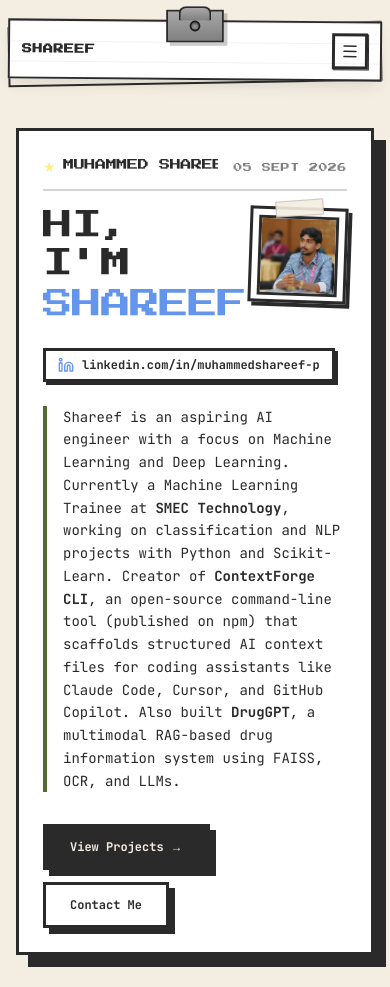
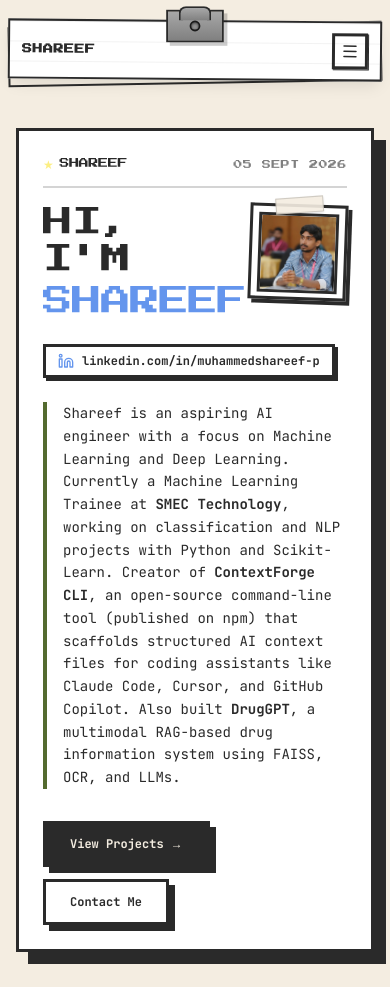
Before and after one commit to ShareefMuhammed/portfolio, a Next.js app: page / in a window 390 px wide. Built offline with nearby package versions, Linux system fonts and the light colour scheme.

Commit message:
fix: shorten Home kicker text and fix mobile overflow/truncation

```diff
--- a/app/page.tsx
+++ b/app/page.tsx
@@ -30,10 +30,10 @@
         <div className="border-sketch border-ink shadow-sketch-xl relative bg-surface p-6 sm:p-8 md:p-10 md:shadow-[16px_16px_0_0_var(--color-ink)]">
           <div className="space-y-6">
             {/* Kicker Line: Star + Name on left, uppercase dynamic date on right */}
-            <div className="border-ink/20 mb-4 flex items-baseline justify-between gap-4 border-b-2 pb-3.5">
-              <h2 className="font-pixel text-ink flex items-center gap-2 truncate text-[11px] uppercase tracking-wider md:text-sm">
-                <span className="text-yellow text-sm">★</span>
-                <span>MUHAMMED SHAREEF</span>
+            <div className="border-ink/20 mb-4 flex flex-wrap items-baseline justify-between gap-x-4 gap-y-1.5 border-b-2 pb-3.5">
+              <h2 className="font-pixel text-ink flex items-center gap-1.5 sm:gap-2 text-[10px] sm:text-[11px] uppercase tracking-wider md:text-sm">
+                <span className="text-yellow text-xs sm:text-sm">★</span>
+                <span>SHAREEF</span>
               </h2>
               <CurrentDate />
             </div>
```
